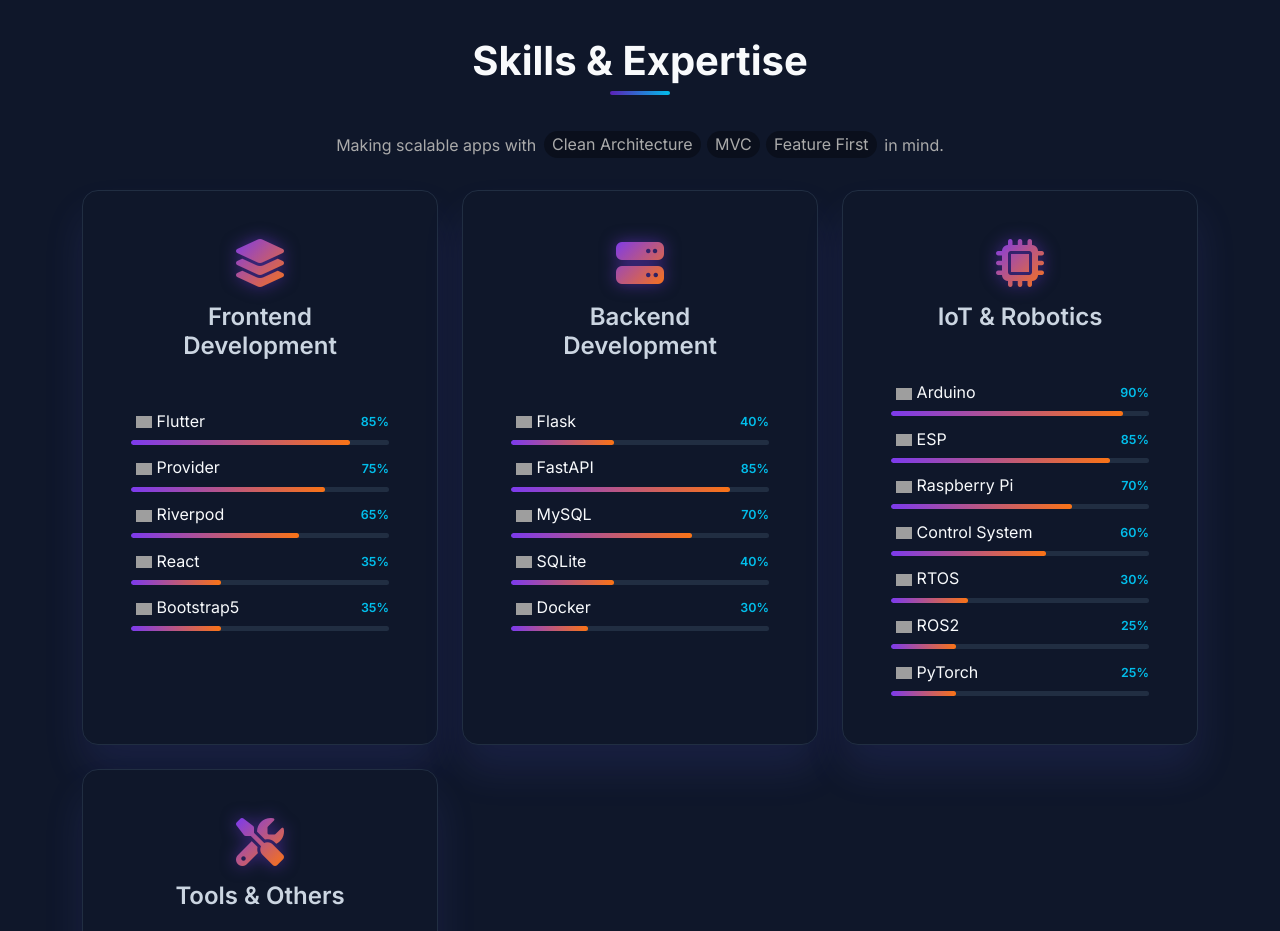
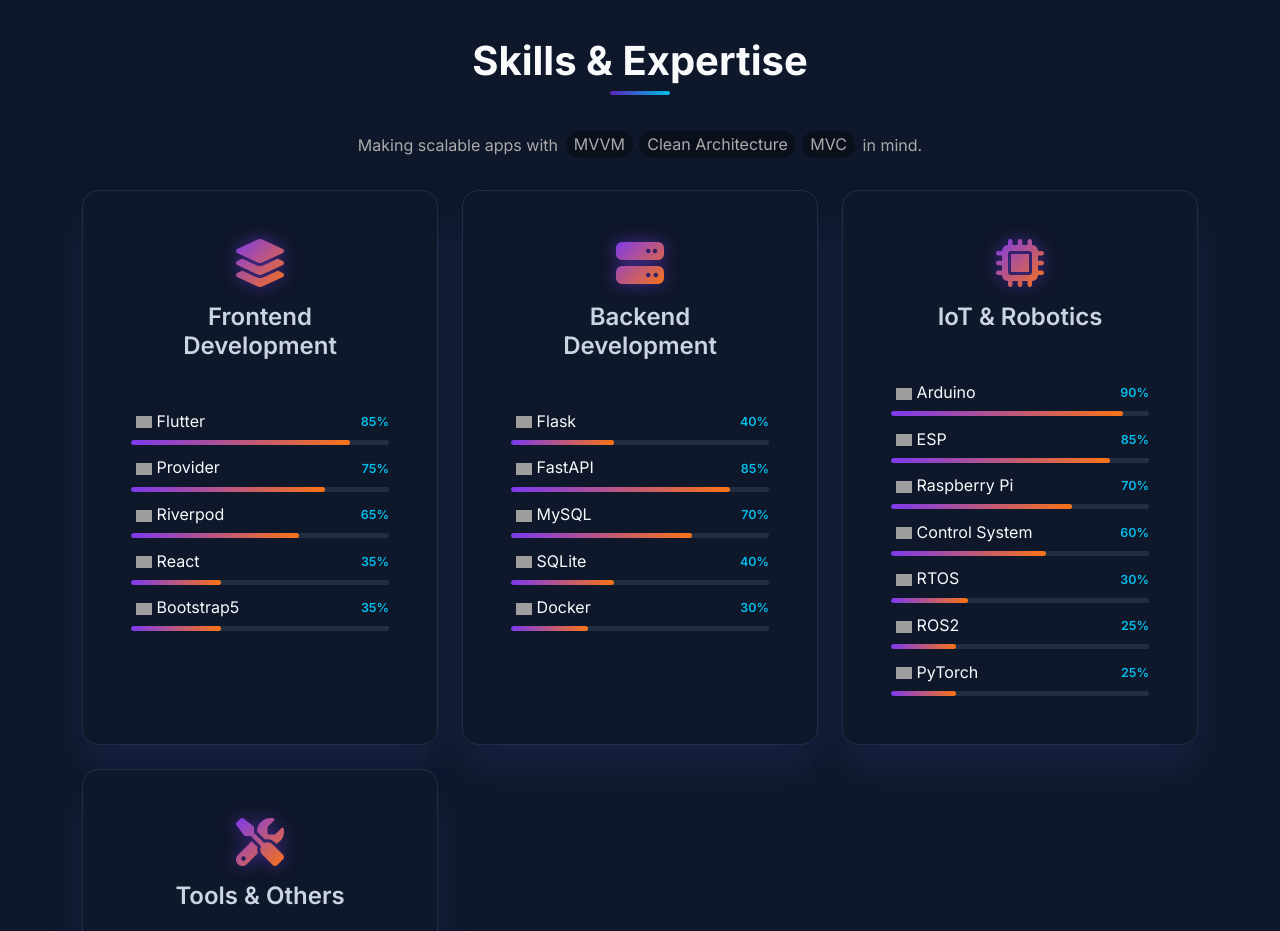
Before and after one commit to Naahian/naahian, a React (Create React App) app: page / in a window 1280 px wide. Shown: the part 800-1731 px from the top of the page. Built offline with nearby package versions, Linux system fonts and the light colour scheme; grey boxes are pictures that could not be loaded; some icons are missing.

Commit message:
updated architecture

```diff
--- a/src/components/skills.jsx
+++ b/src/components/skills.jsx
@@ -55,7 +55,7 @@
         },
     ];
 
-    other_skills = ["Clean Architecture", "MVC", "Feature First"]
+    other_skills = ["MVVM", "Clean Architecture", "MVC"]
 
     render() {
         return (
```
